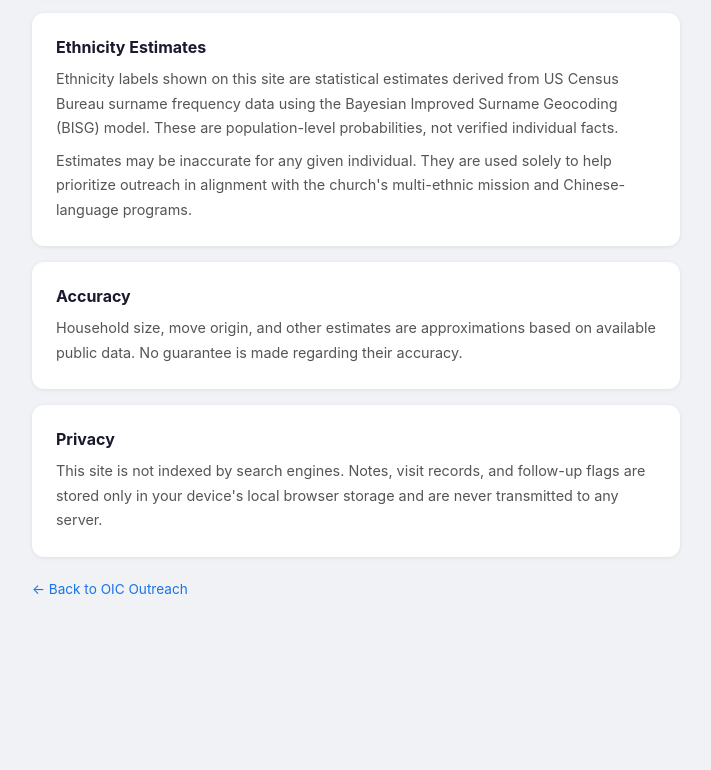
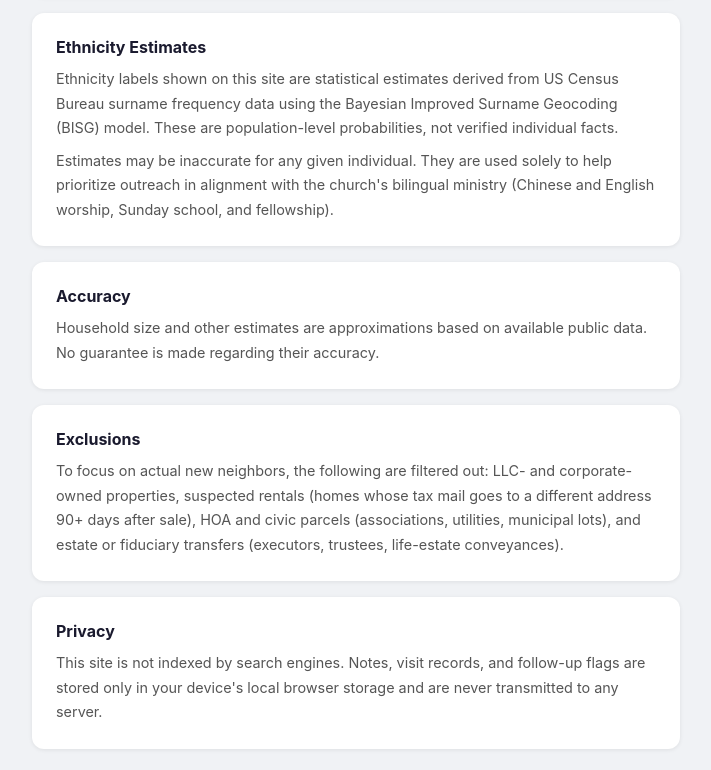
Before and after one commit to trustlong/oic-outreach, a website: page app/public/disclaimer.html in a window 1280 px wide. Shown: the part 487-1257 px from the top of the page, without its empty margins (284-995 px from the left). Before the commit the page ends 1133 px from the top, so only its background shows below. Drawn offline with Linux system fonts and the light colour scheme.

Commit message:
Update disclaimer: drop stale move-origin, broaden ministry, add exclusions
- Remove move-origin reference (signal was dropped from data and scoring)
- Reframe Chinese-language programs as bilingual ministry (Chinese + English)
- Add Exclusions section listing filtered-out categories: LLCs, suspected
  rentals, HOA/civic parcels, estate/fiduciary transfers

Co-Authored-By: Claude Opus 4.7 (1M context) <noreply@anthropic.com>

```diff
--- a/app/public/disclaimer.html
+++ b/app/public/disclaimer.html
@@ -49,12 +49,17 @@
   <div class="card">
     <h2>Ethnicity Estimates</h2>
     <p>Ethnicity labels shown on this site are statistical estimates derived from US Census Bureau surname frequency data using the Bayesian Improved Surname Geocoding (BISG) model. These are population-level probabilities, not verified individual facts.</p>
-    <p>Estimates may be inaccurate for any given individual. They are used solely to help prioritize outreach in alignment with the church's multi-ethnic mission and Chinese-language programs.</p>
+    <p>Estimates may be inaccurate for any given individual. They are used solely to help prioritize outreach in alignment with the church's bilingual ministry (Chinese and English worship, Sunday school, and fellowship).</p>
   </div>
 
   <div class="card">
     <h2>Accuracy</h2>
-    <p>Household size, move origin, and other estimates are approximations based on available public data. No guarantee is made regarding their accuracy.</p>
+    <p>Household size and other estimates are approximations based on available public data. No guarantee is made regarding their accuracy.</p>
+  </div>
+
+  <div class="card">
+    <h2>Exclusions</h2>
+    <p>To focus on actual new neighbors, the following are filtered out: LLC- and corporate-owned properties, suspected rentals (homes whose tax mail goes to a different address 90+ days after sale), HOA and civic parcels (associations, utilities, municipal lots), and estate or fiduciary transfers (executors, trustees, life-estate conveyances).</p>
   </div>
 
   <div class="card">
```
